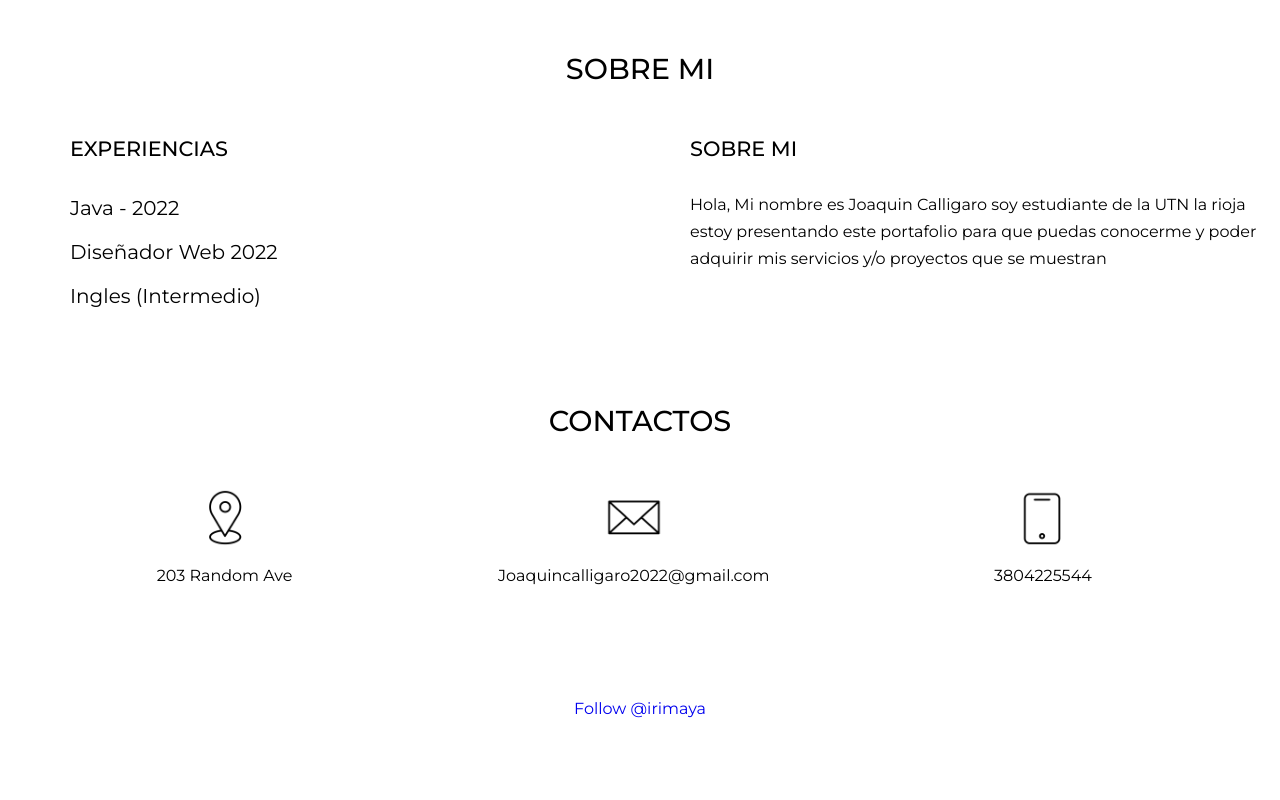
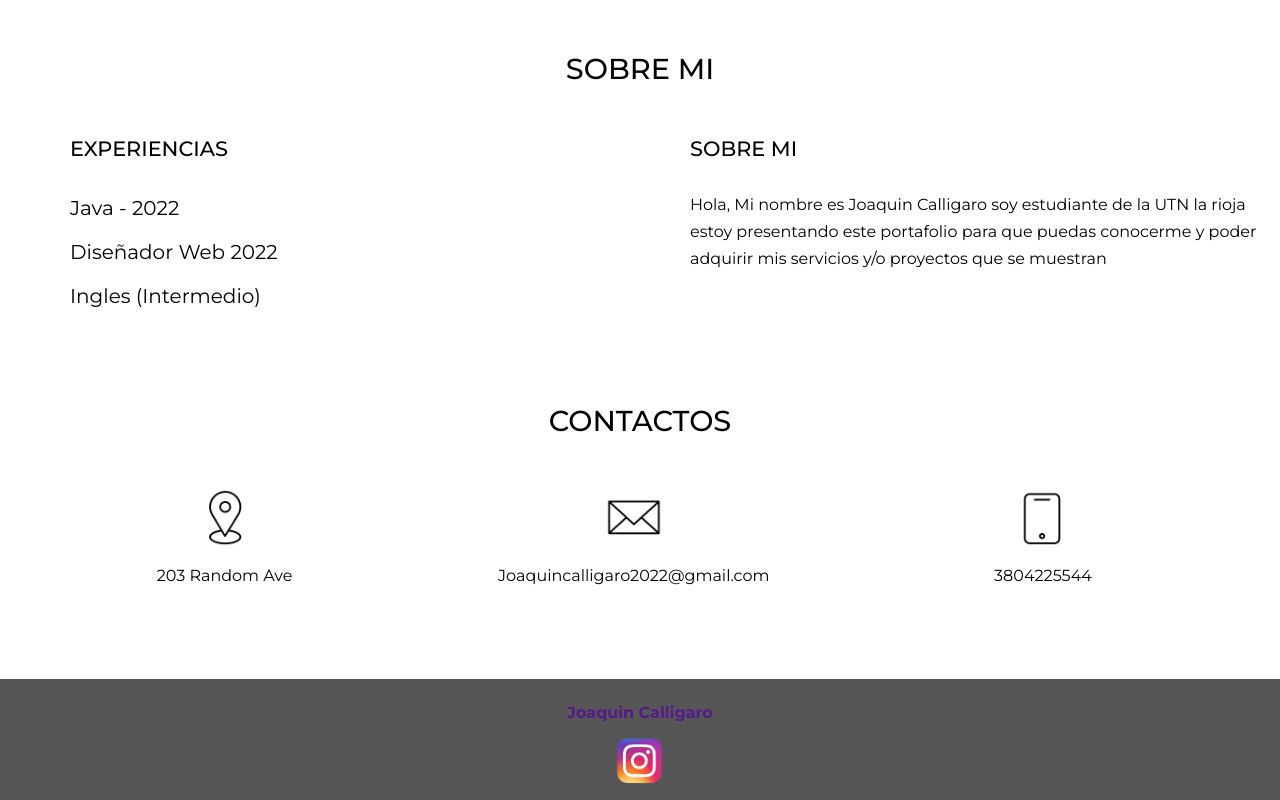
Before and after one commit to JoaquinCalligaro/JoaquinCalligaro.github.io, a plain HTML site: page index.html in a window 1280 px wide. Shown: the part 1125-1925 px from the top of the page. Before the commit the page ends 1863 px from the top, so only its background shows below. Drawn offline with Linux system fonts and the light colour scheme.

Commit message:
se agrego un texto ademas se cambio el color e imagen

```diff
--- a/css/style.css
+++ b/css/style.css
@@ -170,7 +170,7 @@ a {
 
 /* Footer */
 #mainfooter {
-	background: #ffffff;
+	background: #565656;
 	text-align: center;
-	padding: 20px;
+	padding: 10px;
 }
--- a/index.html
+++ b/index.html
@@ -82,9 +82,8 @@
 
 		<footer id="mainfooter">
 			<div class="container">
-				<a href="https://twitter.com/irimaya?ref_src=twsrc%5Et" class="twitter-follow-button" data-show-count="false"
-					>Follow @irimaya</a>
-				<script async src="https://platform.twitter.com/widgets.js" charset="utf-8"></script>
+				<p aling = "center"><strong><a href="">Joaquin Calligaro</a></strong></p>
+				<img src="/img/instagram logo.png" width="50px">
 
 			</div>
 		</footer>
```
Also changed, not shown: img/instagram logo.png (added).
